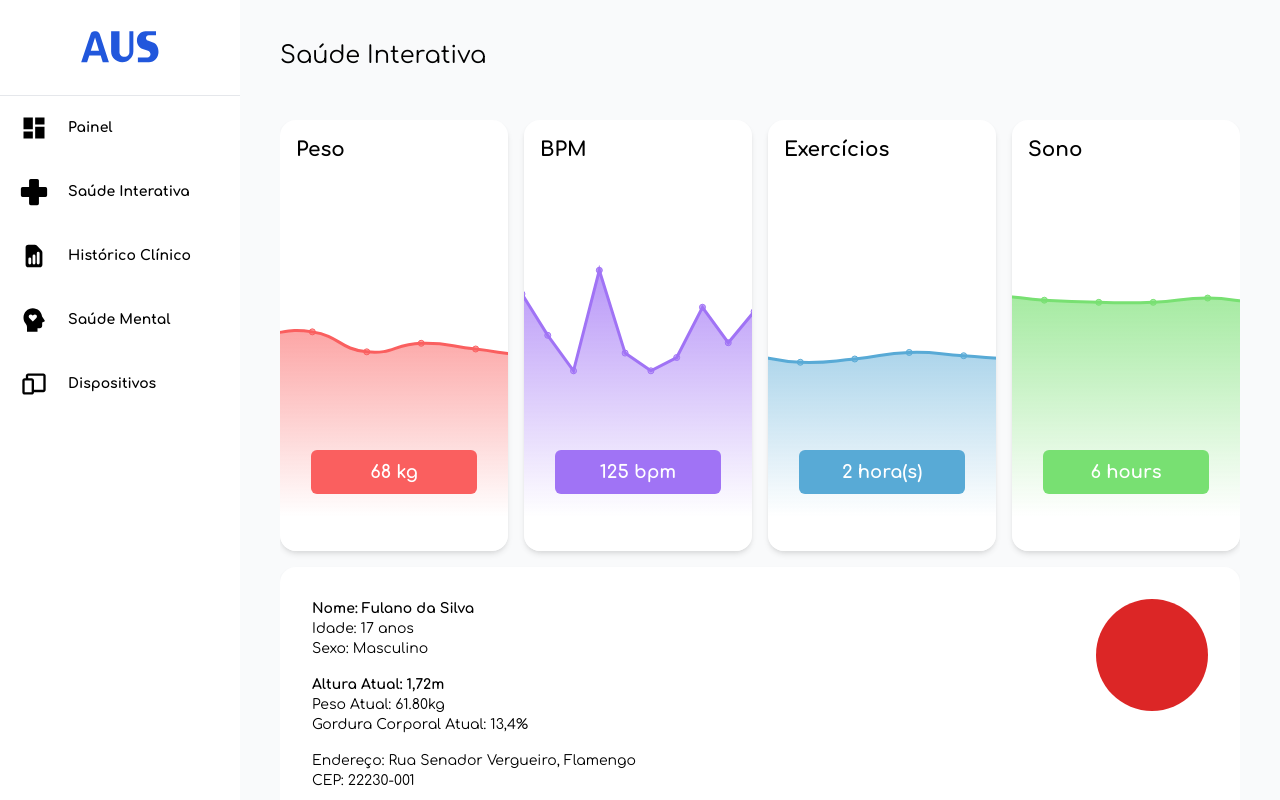
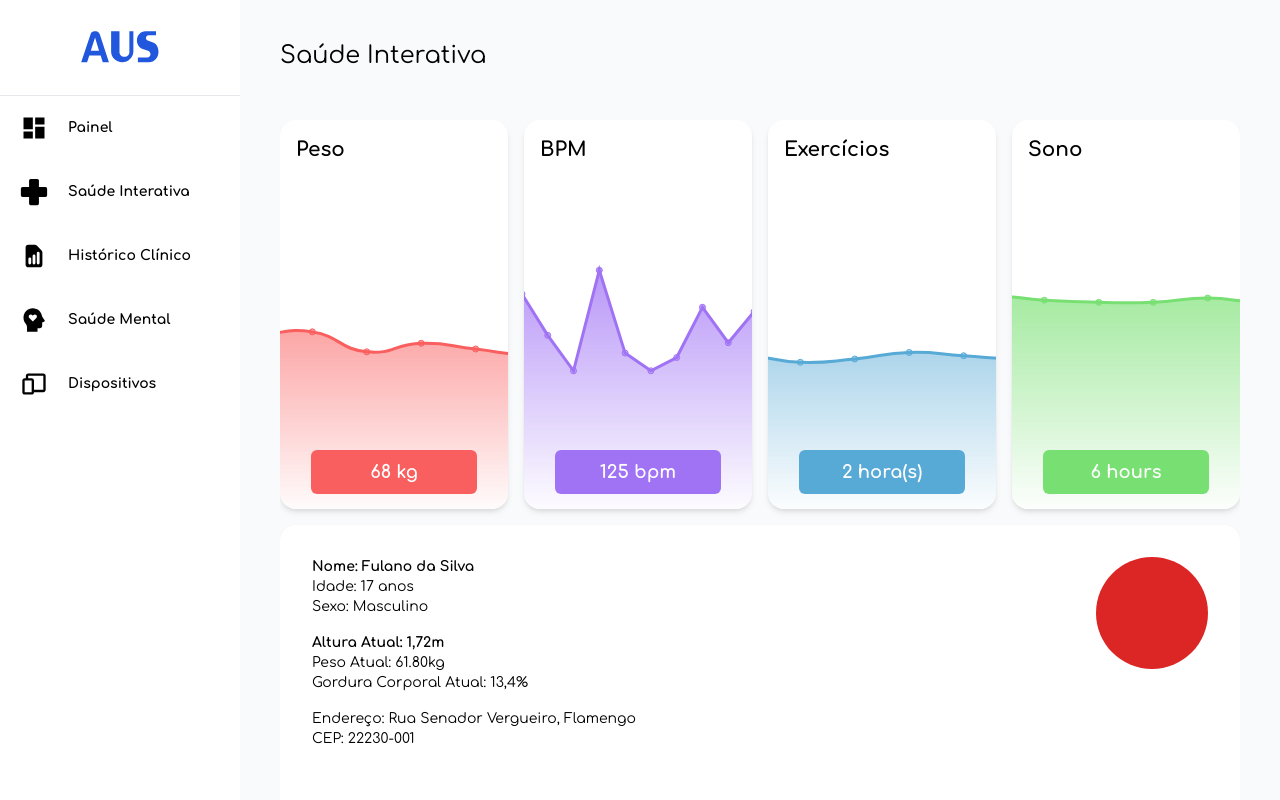
Before and after one commit to tavindev/aus-hackathon, a Next.js app: page /user/ihealth in a window 1280 px wide. Built offline with nearby package versions, Linux system fonts and the light colour scheme.

Commit message:
feat: new rows on ihealth grid

```diff
--- a/pages/user/ihealth.tsx
+++ b/pages/user/ihealth.tsx
@@ -4,6 +4,7 @@ import { GridItem } from 'components/UserPage/GridItem';
 import { AUSChart } from 'components/UserPage/AUSChart';
 import { MedicationList } from 'components/UserPage/MedicationList';
 import { Nutrition } from 'components/UserPage/Nutrition';
+import { PreventiveMedicine } from 'components/UserPage/PreventiveMedicine';
 
 const IHealth: React.FC = () => {
   return (
@@ -11,12 +12,12 @@ const IHealth: React.FC = () => {
       <Head>
         <title>AUS - Saúde Interativa</title>
       </Head>
-      <div className="flex flex-col px-10 pt-10 min-h-full">
+      <div className="flex flex-col p-10 min-h-full">
         <div className="h-auto">
           <h1 className="text-2xl">Saúde Interativa</h1>
         </div>
         <div className="grid-container mt-12 h-full">
-          <div className="grid grid-rows-2 grid-cols-4 2xl:grid-rows-6 2xl:grid-cols-6 gap-4 w-full h-full pb-6">
+          <div className="grid grid-rows-6 grid-cols-4 2xl:grid-rows-6 2xl:grid-cols-6 gap-4 w-full h-full pb-6">
             <GridItem className="row-span-2 col-span-1">
               <div className="flex flex-col h-full w-full">
                 <div className="pl-4 pt-4 h-12 overflow-hidden">
@@ -105,13 +106,8 @@ const IHealth: React.FC = () => {
                 </div>
               </div>
             </GridItem>
-            <GridItem className="col-span-4 row-span-4">
-              {/** h4 w4 */}
-              <div className="flex flex-col h-full w-full">
-                <div className="pl-4 pt-4 h-12 overflow-hidden">
-                  <h2 className="text-xl font-bold">Medicina Preventiva</h2>
-                </div>
-              </div>
+            <GridItem className="hidden 2xl:block col-span-4 row-span-4">
+              <PreventiveMedicine />
             </GridItem>
             <GridItem className="row-span-2 col-span-2">
               <MedicationList />
@@ -121,6 +117,9 @@ const IHealth: React.FC = () => {
             </GridItem>
           </div>
         </div>
+        <div className="block 2xl:hidden bg-white rounded-xl w-full shadow">
+          <PreventiveMedicine />
+        </div>
       </div>
     </>
   );
```
